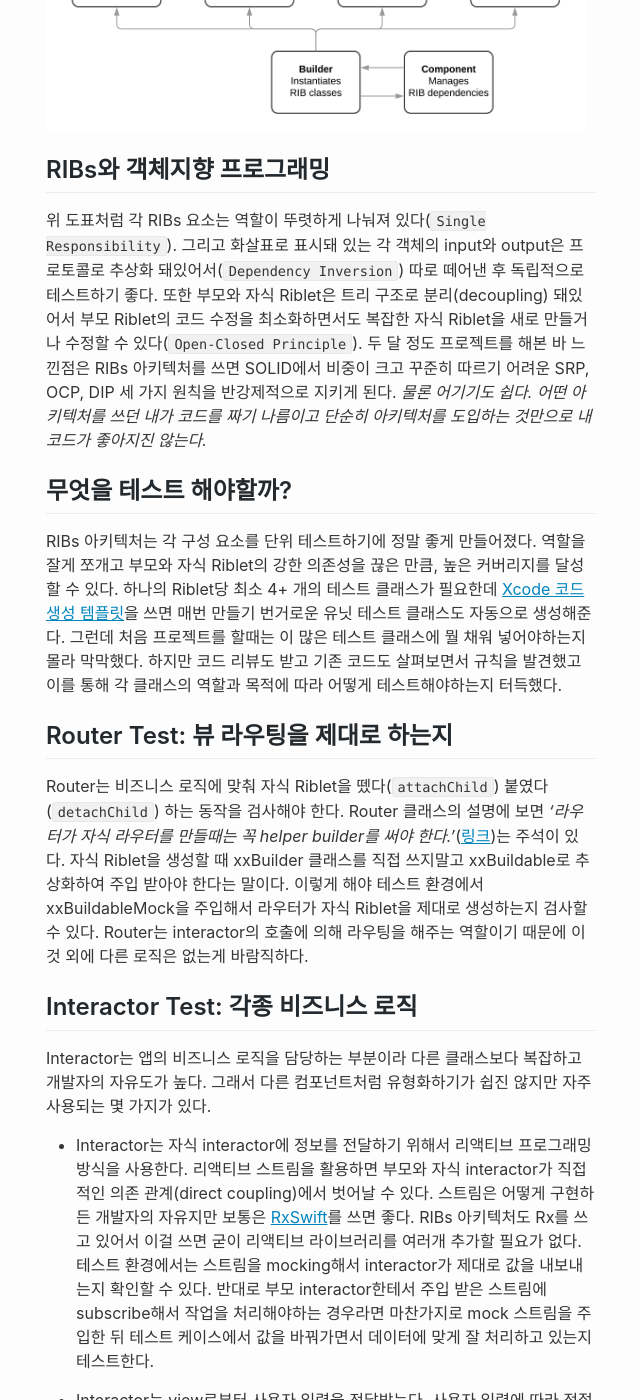
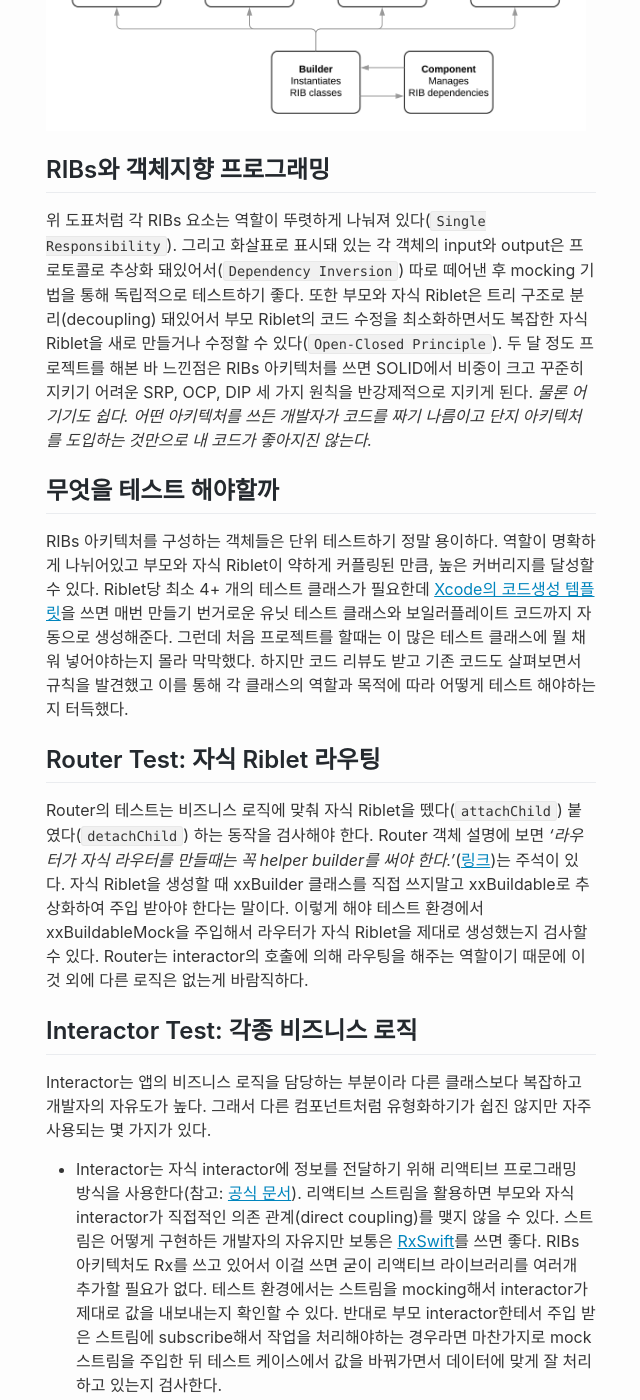
Before and after one commit to nsoojin/nsoojin.github.io, a Jekyll site: the page built from _posts/2020-05-09-unit-testing-ribs.md, in a window 1280 px wide and 1400 px high, scrolled down 511 px. Shown: the whole window, without its empty margins (319-959 px from the left). Built offline with Jekyll 4.4.1, drawn with Linux system fonts in a browser that asks for light colours; comment, search, counter and statistics services are not loaded; some of the changed text lies outside the part shown.

Commit message:
unit testing uber ribs

```diff
--- a/_posts/2020-05-09-unit-testing-ribs.md
+++ b/_posts/2020-05-09-unit-testing-ribs.md
@@ -10,40 +10,40 @@
 published: true
 ---
 
-[RIBs](https://github.com/uber/RIBs)는 우버에서 개발하고 오픈소스로 공개한 모바일 아키텍처 프레임워크다. RIBs 프레임워크는 앱의 복잡한 상태 관리와 비즈니스 로직을 RIBs 덩어리(이하 Riblet)로 쪼개고 나눈 후 [트리 구조](https://github.com/uber/RIBs/wiki#state-management)로 연결시킨다. 하나의 Riblet 단위를 구성하는 객체와 역할은 아래와 같다.
+[RIBs](https://github.com/uber/RIBs)는 우버에서 개발하고 오픈소스로 공개한 모바일 아키텍처 프레임워크다. RIBs 프레임워크는 앱의 복잡한 상태 관리와 비즈니스 로직을 RIBs 덩어리(이하 Riblet)로 쪼개고 나눈 후 [트리 구조](https://github.com/uber/RIBs/wiki#state-management)로 연결시킨다. 하나의 Riblet 단위를 구성하는 객체와 각각의 역할은 아래와 같다.
 
 <img src="/assets/posts/uber-ribs-diagram.png" />
 
 ## RIBs와 객체지향 프로그래밍
 
-위 도표처럼 각 RIBs 요소는 역할이 뚜렷하게 나눠져 있다(`Single Responsibility`). 그리고 화살표로 표시돼 있는 각 객체의 input와 output은 프로토콜로 추상화 돼있어서(`Dependency Inversion`) 따로 떼어낸 후 독립적으로 테스트하기 좋다. 또한 부모와 자식 Riblet은 트리 구조로 분리(decoupling) 돼있어서 부모 Riblet의 코드 수정을 최소화하면서도 복잡한 자식 Riblet을 새로 만들거나 수정할 수 있다(`Open-Closed Principle`). 두 달 정도 프로젝트를 해본 바 느낀점은 RIBs 아키텍처를 쓰면 SOLID에서 비중이 크고 꾸준히 따르기 어려운 SRP, OCP, DIP 세 가지 원칙을 반강제적으로 지키게 된다. *물론 어기기도 쉽다. 어떤 아키텍처를 쓰던 내가 코드를 짜기 나름이고 단순히 아키텍처를 도입하는 것만으로 내 코드가 좋아지진 않는다.*
+위 도표처럼 각 RIBs 요소는 역할이 뚜렷하게 나눠져 있다(`Single Responsibility`). 그리고 화살표로 표시돼 있는 각 객체의 input와 output은 프로토콜로 추상화 돼있어서(`Dependency Inversion`) 따로 떼어낸 후 mocking 기법을 통해 독립적으로 테스트하기 좋다. 또한 부모와 자식 Riblet은 트리 구조로 분리(decoupling) 돼있어서 부모 Riblet의 코드 수정을 최소화하면서도 복잡한 자식 Riblet을 새로 만들거나 수정할 수 있다(`Open-Closed Principle`). 두 달 정도 프로젝트를 해본 바 느낀점은 RIBs 아키텍처를 쓰면 SOLID에서 비중이 크고 꾸준히 지키기 어려운 SRP, OCP, DIP 세 가지 원칙을 반강제적으로 지키게 된다. *물론 어기기도 쉽다. 어떤 아키텍처를 쓰든 개발자가 코드를 짜기 나름이고 단지 아키텍처를 도입하는 것만으로 내 코드가 좋아지진 않는다.*
 
-## 무엇을 테스트 해야할까?
+## 무엇을 테스트 해야할까
 
-RIBs 아키텍처는 각 구성 요소를 단위 테스트하기에 정말 좋게 만들어졌다. 역할을 잘게 쪼개고 부모와 자식 Riblet의 강한 의존성을 끊은 만큼, 높은 커버리지를 달성할 수 있다. 하나의 Riblet당 최소 4+ 개의 테스트 클래스가 필요한데 [Xcode 코드 생성 템플릿](https://github.com/uber/RIBs/tree/master/ios/tooling)을 쓰면 매번 만들기 번거로운 유닛 테스트 클래스도 자동으로 생성해준다. 그런데 처음 프로젝트를 할때는 이 많은 테스트 클래스에 뭘 채워 넣어야하는지 몰라 막막했다. 하지만 코드 리뷰도 받고 기존 코드도 살펴보면서 규칙을 발견했고 이를 통해 각 클래스의 역할과 목적에 따라 어떻게 테스트해야하는지 터득했다.
+RIBs 아키텍처를 구성하는 객체들은 단위 테스트하기 정말 용이하다. 역할이 명확하게 나뉘어있고 부모와 자식 Riblet이 약하게 커플링된 만큼, 높은 커버리지를 달성할 수 있다. Riblet당 최소 4+ 개의 테스트 클래스가 필요한데 [Xcode의 코드생성 템플릿](https://github.com/uber/RIBs/tree/master/ios/tooling)을 쓰면 매번 만들기 번거로운 유닛 테스트 클래스와 보일러플레이트 코드까지 자동으로 생성해준다. 그런데 처음 프로젝트를 할때는 이 많은 테스트 클래스에 뭘 채워 넣어야하는지 몰라 막막했다. 하지만 코드 리뷰도 받고 기존 코드도 살펴보면서 규칙을 발견했고 이를 통해 각 클래스의 역할과 목적에 따라 어떻게 테스트 해야하는지 터득했다.
 
-## Router Test: 뷰 라우팅을 제대로 하는지
+## Router Test: 자식 Riblet 라우팅
 
-Router는 비즈니스 로직에 맞춰 자식 Riblet을 뗐다(`attachChild`) 붙였다(`detachChild`) 하는 동작을 검사해야 한다. Router 클래스의 설명에 보면 *'라우터가 자식 라우터를 만들때는 꼭 helper builder를 써야 한다.'*([링크](https://github.com/uber/RIBs/blob/master/ios/RIBs/Classes/Router.swift#L75))는 주석이 있다. 자식 Riblet을 생성할 때 xxBuilder 클래스를 직접 쓰지말고 xxBuildable로 추상화하여 주입 받아야 한다는 말이다. 이렇게 해야 테스트 환경에서 xxBuildableMock을 주입해서 라우터가 자식 Riblet을 제대로 생성하는지 검사할 수 있다. Router는 interactor의 호출에 의해 라우팅을 해주는 역할이기 때문에 이것 외에 다른 로직은 없는게 바람직하다.
+Router의 테스트는 비즈니스 로직에 맞춰 자식 Riblet을 뗐다(`attachChild`) 붙였다(`detachChild`) 하는 동작을 검사해야 한다. Router 객체 설명에 보면 *'라우터가 자식 라우터를 만들때는 꼭 helper builder를 써야 한다.'*([링크](https://github.com/uber/RIBs/blob/master/ios/RIBs/Classes/Router.swift#L75))는 주석이 있다. 자식 Riblet을 생성할 때 xxBuilder 클래스를 직접 쓰지말고 xxBuildable로 추상화하여 주입 받아야 한다는 말이다. 이렇게 해야 테스트 환경에서 xxBuildableMock을 주입해서 라우터가 자식 Riblet을 제대로 생성했는지 검사할 수 있다. Router는 interactor의 호출에 의해 라우팅을 해주는 역할이기 때문에 이것 외에 다른 로직은 없는게 바람직하다.
 
 ## Interactor Test: 각종 비즈니스 로직
 
 Interactor는 앱의 비즈니스 로직을 담당하는 부분이라 다른 클래스보다 복잡하고 개발자의 자유도가 높다. 그래서 다른 컴포넌트처럼 유형화하기가 쉽진 않지만 자주 사용되는 몇 가지가 있다.
 
-- Interactor는 자식 interactor에 정보를 전달하기 위해서 리액티브 프로그래밍 방식을 사용한다. 리액티브 스트림을 활용하면 부모와 자식 interactor가 직접적인 의존 관계(direct coupling)에서 벗어날 수 있다. 스트림은 어떻게 구현하든 개발자의 자유지만 보통은 [RxSwift](https://github.com/ReactiveX/RxSwift)를 쓰면 좋다. RIBs 아키텍처도 Rx를 쓰고 있어서 이걸 쓰면 굳이 리액티브 라이브러리를 여러개 추가할 필요가 없다. 테스트 환경에서는 스트림을 mocking해서 interactor가 제대로 값을 내보내는지 확인할 수 있다. 반대로 부모 interactor한테서 주입 받은 스트림에 subscribe해서 작업을 처리해야하는 경우라면 마찬가지로 mock 스트림을 주입한 뒤 테스트 케이스에서 값을 바꿔가면서 데이터에 맞게 잘 처리하고 있는지 테스트한다.
+- Interactor는 자식 interactor에 정보를 전달하기 위해 리액티브 프로그래밍 방식을 사용한다(참고: [공식 문서](https://github.com/uber/RIBs/wiki#communication-between-ribs)). 리액티브 스트림을 활용하면 부모와 자식 interactor가 직접적인 의존 관계(direct coupling)를 맺지 않을 수 있다. 스트림은 어떻게 구현하든 개발자의 자유지만 보통은 [RxSwift](https://github.com/ReactiveX/RxSwift)를 쓰면 좋다. RIBs 아키텍처도 Rx를 쓰고 있어서 이걸 쓰면 굳이 리액티브 라이브러리를 여러개 추가할 필요가 없다. 테스트 환경에서는 스트림을 mocking해서 interactor가 제대로 값을 내보내는지 확인할 수 있다. 반대로 부모 interactor한테서 주입 받은 스트림에 subscribe해서 작업을 처리해야하는 경우라면 마찬가지로 mock 스트림을 주입한 뒤 테스트 케이스에서 값을 바꿔가면서 데이터에 맞게 잘 처리하고 있는지 검사한다.
 
 - Interactor는 view로부터 사용자 입력을 전달받는다. 사용자 입력에 따라 적절한 작업이 실행됐는지 확인하기 위해서 interactor의 view listener 관련 메서드를 테스트 케이스에서 직접 호출해준 뒤 필요한 작업이 실행됐는지 mocking된 의존성 객체를 확인한다.
 
-- Interactor는 router와 presenter(혹은 view)를 자주 호출한다. 뷰를 뗐다 붙였다 하기도 하고 UI를 업데이트하기도 한다. 그래서 router와 presenter 메서드가 제대로 불리는지 확인한다. 이 경우에는 단순히 불렸는지 안불렸는지 확인하는 것보다는 불린 횟수를 정확히 검사하는게 좋다. UI 업데이트를 불필요하게 여러번 하는지 확인할 수 있고 중복으로 뷰 라우팅을 하지는 않는지도 확인한다. (공식 튜토리얼에 있는 테스트용 [Mock 객체](https://github.com/uber/RIBs/blob/master/ios/tutorials/tutorial2/TicTacToeTests/TicTacToeMocks.swift) 참고)
+- Interactor는 router와 presenter(혹은 view)를 자주 호출한다. 뷰를 뗐다 붙였다 하기도 하고 UI를 업데이트하기도 한다. 그래서 router와 presenter 메서드가 의도에 맞게 불리는지 확인한다. 이 경우에는 단순히 불렸는지 안불렸는지 확인하는 것보다는 불린 횟수를 정확히 검사하는게 좋다. UI 업데이트를 불필요하게 여러번 하는지 확인할 수도 있고 중복으로 뷰 라우팅을 하지 않는지도 확인한다. (참고: [공식 튜토리얼 Mock 객체](https://github.com/uber/RIBs/blob/master/ios/tutorials/tutorial2/TicTacToeTests/TicTacToeMocks.swift))
 
-## Builder Test: 클래스 생성 및 주입이 제대로 되었는지
+## Builder Test: Concrete 클래스 생성과 주입
 
-Builder는 RIBs 객체를 생성하고 참조점을 연결해주고, 의존성 주입에 필요한 concrete 객체를 생성하는 역할이다. 따라서 `is` 나 `as?` 를 써서 클래스의 타입을 확인해주는 방식으로 동작을 검사한다.
+Builder는 RIBs 객체를 생성하여 참조점을 연결해주고, 의존성 주입에 필요한 concrete 클래스를 생성하는 역할이다. 따라서 `is` 나 `as?` 를 써서 올바른 클래스 타입이 생성됐는지 확인해주는 방식으로 동작을 검사한다.
 
-## Presenter Test: 뷰모델 생성/변환
+## Presenter Test: 뷰 모델 생성 로직
 
-데이터 모델을 뷰 모델로 잘 변환했는지 확인한다. 데이터 모델은 Foundation 클래스만 사용하도록 하고 UIKit 클래스는 뷰 모델에서 사용하는게 좋다. 예를 들어 hex 문자열로 넘겨받은 색상 값을 올바른 UIColor로 변환했는지, 또는 Date 타입으로 넘겨받은 날짜를 올바른 문자열로 변환했는지 등을 검사한다.
+Presenter는 데이터 모델을 뷰로 변환하는 로직을 담당한다. 따라서 유닛 테스트에서 데이터 모델이 뷰 모델로 잘 변환됐는지 확인한다. 데이터 모델은 UIKit 클래스를 쓰지 않도록 만들고, 뷰를 구성하기 위해 필요한 최종적인 UIImage, UIColor, Core Graphics 객체 등은 뷰 모델에서만 가지고 있는게 좋다. 예를 들어 데이터 모델은 hex 문자열로 색상 값을 가지고 있고 presenter가 이를 UIColor로 변환을 해서 뷰 모델을 만든다. 또는 데이터 모델이 Date 타입으로 가지고 있는 날짜 객체를 문자열로 변환해서 뷰 모델에 저장한다. 이와 같은 로직을 검사해야 한다.
 
-## View Test: 뷰가 제대로 렌더링 되는지
+## View Test: 뷰의 렌더링
 
-View는 코드만으로는 유의미한 테스트를 하기 어렵다. [스냅샷 테스트](https://github.com/uber/ios-snapshot-test-case) 라이브러리를 쓰면 뷰를 렌더링해서 이미지 파일로 저장해놓고 테스트를 돌릴때마다 새로 렌더링한 뷰의 이미지와 기존 이미지를 비교하는 방식으로 뷰 클래스(UIView, UIViewController)를 검사할수 있다. 언젠가 코드 수정으로 인해 뷰가 바뀐다면 테스트 케이스가 실패하기 때문에 뷰가 잘못된 걸 미리 알아낼 수 있다. 스냅샷 테스트도 유닛 테스트기 때문에 커버리지에 포함되는게 장점이다. 스냅샷 테스트를 추가해서 Riblet의 커버리지를 대략 12~15% 정도 증가시킬 수 있었다.
+View는 코드만으로는 유의미한 테스트를 하기 어렵다. [스냅샷 테스트](https://github.com/uber/ios-snapshot-test-case) 라이브러리를 쓰면 뷰를 렌더링해서 이미지 파일로 저장해놓고, 테스트를 돌릴때 뷰를 새로 렌더링해서 기존의 이미지 파일과 비교하는 방식으로 뷰 클래스(UIView, UIViewController)를 검사할수 있다. 만약에 코드 수정으로 인해 뷰가 바뀐다면 테스트 케이스가 실패하기 때문에 뷰가 잘못된 걸 미리 알아낼 수 있다. 스냅샷 테스트도 유닛 테스트기 때문에 커버리지에 포함되는게 장점이다. 스냅샷 테스트를 추가해서 Riblet의 커버리지를 대략 12~15% 정도 증가시킬 수 있었다.
```
